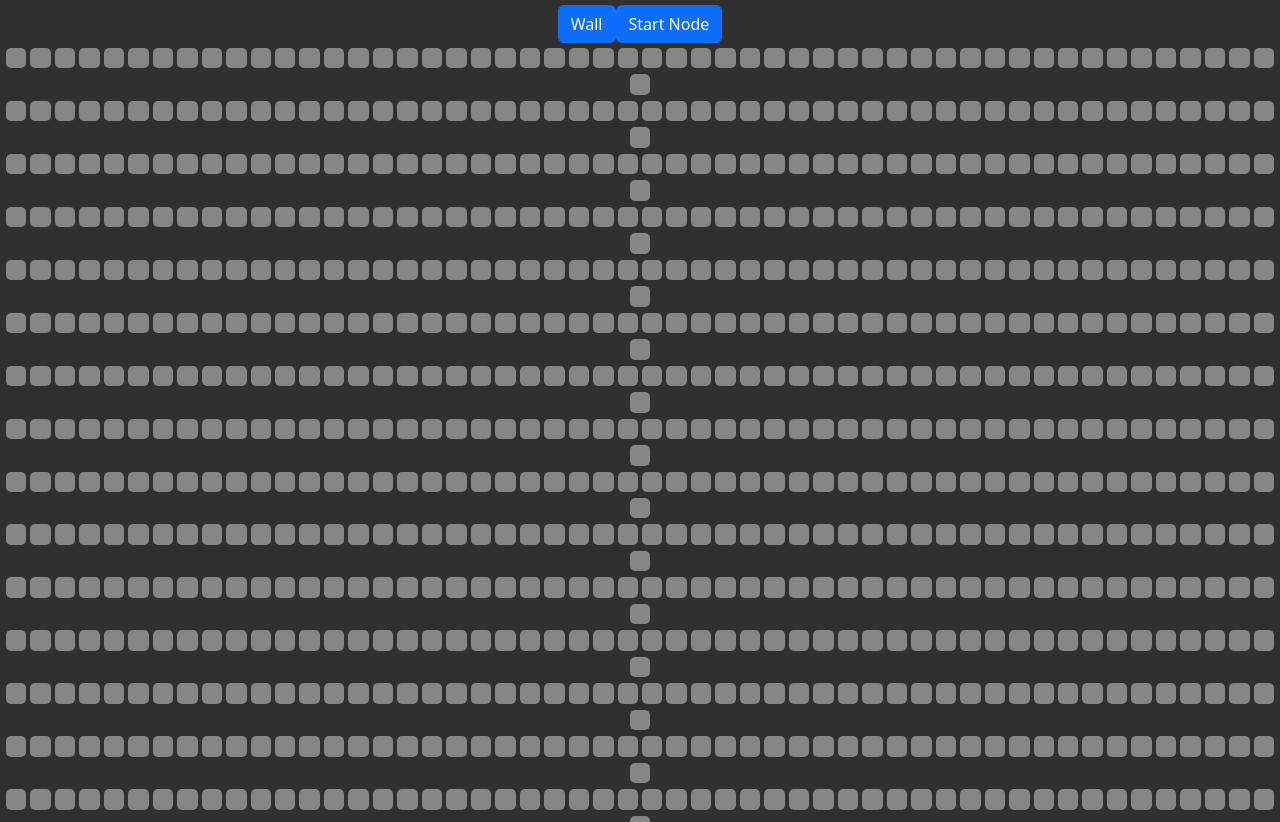
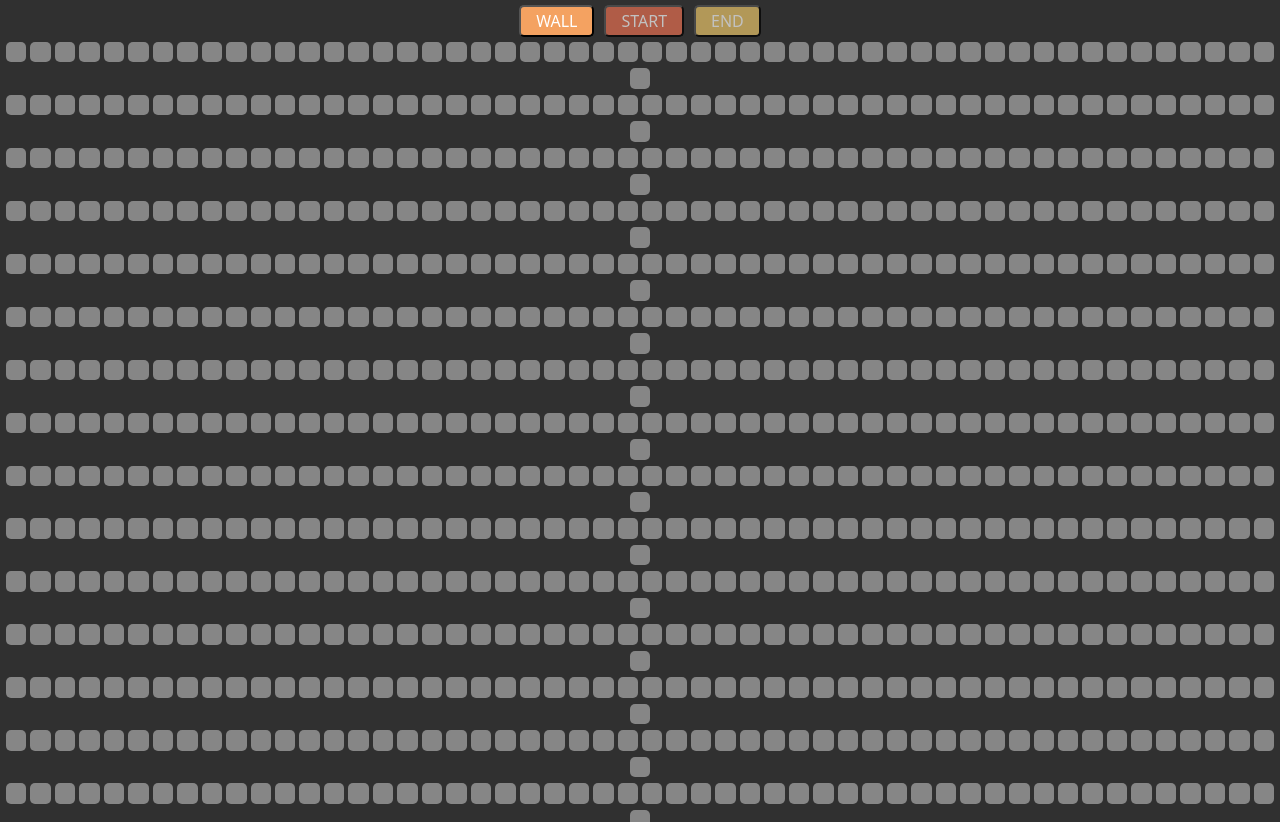
Before and after one commit to huhu72/Dijkstra-s-visualizer-react, a React (Create React App) app: page / in a window 1280 px wide. Shown: the top 822 px of the page. Built offline with nearby package versions, Linux system fonts and the light colour scheme.

Commit message:
Converted everything to functional componenets. Added a toggle group for buttons

```diff
--- a/src/App.js
+++ b/src/App.js
@@ -1,34 +1,213 @@
 import "./App.css";
 import Grid from "./Components/Grid/grid";
-import React, { Component } from "react";
-
+import React, { useState } from "react";
+import ButtonToggleGroup from "./Components/ButtonToggleGroup";
 var startNode = { row: null, col: null };
 var endNode = { row: null, col: null };
-class App extends Component {
-  state = {
-    grid: [],
-    mouseIsPressed: false,
-    buttonClicked: [
-      { id: "wallBtn", isClicked: false },
-      { id: "startNodeBtn", isClicked: false },
-      { id: "endBtn", isClicked: false },
-      { id: "resetBtn", isClicked: false },
-    ],
-    hasStartNode: false,
-  };
 
-  getInitialGrid = () => {
+// class App extends Component {
+//   state = {
+//     grid: [],
+//     mouseIsPressed: false,
+//     buttonClicked: [
+//       { id: "wallBtn", isClicked: false },
+//       { id: "startNodeBtn", isClicked: false },
+//       { id: "endBtn", isClicked: false },
+//       { id: "resetBtn", isClicked: false },
+//     ],
+//     hasStartNode: false,
+//   };
+
+//   // const [state, setState] = useState({
+//   //   grid: [],
+//   //   mouseIsPressed: false,
+//   //   buttonClicked: [
+//   //     { id: "wallBtn", isClicked: false },
+//   //     { id: "startNodeBtn", isClicked: false },
+//   //     { id: "endBtn", isClicked: false },
+//   //     { id: "resetBtn", isClicked: false },
+//   //   ],
+//   //   hasStartNode: false,
+//   // });
+
+//   getInitialGrid = () => {
+//     const grid = [];
+
+//     for (let row = 0; row < 23; row++) {
+//       const currentRow = [];
+//       for (let col = 0; col < 53; col++) {
+//         currentRow.push(this.createNode(col, row));
+//       }
+//       grid.push(currentRow);
+//     }
+//     return grid;
+//   };
+//   //For functional component implementation
+//   //const [grid, setGrid] = useState(getInitialGrid());
+
+//   createNode = (col, row) => {
+//     return {
+//       row,
+//       col,
+//       isStart: false,
+//       isFinish: false,
+//       isWall: false,
+//       distance: Infinity,
+//       isVisited: false,
+//       previousNode: null,
+//     };
+//   };
+
+//   componentDidMount() {
+//     const grid = this.getInitialGrid();
+//     this.setState({ grid });
+//     console.log(this.state.buttonClicked);
+//   }
+
+// handleMouseEnter = (row, col) => {
+//   if (!this.state.mouseIsPressed) return;
+
+//   const newGrid = this.getNewGridWithWall(this.state.grid, row, col);
+//   this.setState({ grid: newGrid });
+// };
+
+// handleMouseUp = () => {
+//   this.setState({ mouseIsPressed: false });
+// };
+
+// handleMouseDown = (row, col) => {
+//   const wallBtnIndex = this.state.buttonClicked.findIndex(
+//     (btn) => btn.id === "wallBtn"
+//   );
+
+//   const startNodeBtnIndex = this.state.buttonClicked.findIndex(
+//     (btn) => btn.id === "startNodeBtn"
+//   );
+
+//   if (this.state.buttonClicked[wallBtnIndex].isClicked) {
+//     const updatedGrid = this.getNewGridWithWall(this.state.grid, row, col);
+
+//     this.setState({ grid: updatedGrid, mouseIsPressed: true });
+//   } else if (this.state.buttonClicked[startNodeBtnIndex].isClicked) {
+//     const updatedGrid = this.getNewGridWithStartNode(
+//       this.state.grid,
+//       row,
+//       col
+//     );
+
+//     this.setState({ grid: updatedGrid });
+//   }
+// };
+//   handleButtonClick = (buttonID) => {
+//     console.log(buttonID);
+
+//     var buttonClicked = this.state.buttonClicked.map((val) => ({
+//       ...val,
+//     }));
+
+//     buttonClicked.forEach((button) => {
+//       if (button.id !== buttonID) {
+//         button.isClicked = false;
+//       } else {
+//         button.isClicked = true;
+//       }
+//     });
+
+//     this.setState({ buttonClicked });
+//     /*
+//     this.setState({
+//       buttonClicked: this.state.buttonClicked.map(
+//         (button) => button.id === buttonID
+//       ),
+//     });
+//     */
+
+//     console.log(this.state.buttonClicked);
+//   };
+
+//   getNewGridWithWall(grid, row, col) {
+//     console.log("works");
+//     const newGrid = grid.slice();
+//     const node = newGrid[row][col];
+//     const newNode = { ...node, isWall: !node.isWall };
+//     newGrid[row][col] = newNode;
+//     return newGrid;
+//   }
+
+//   getNewGridWithStartNode(grid, row, col) {
+//     const startNodeBtnIndex = this.state.buttonClicked.findIndex(
+//       (btn) => btn.id === "startNodeBtn"
+//     );
+
+//     const newGrid = grid.slice();
+//     const node = newGrid[row][col];
+//     const newNode = { ...node, isStart: !node.isStart };
+//     newGrid[row][col] = newNode;
+//     const buttonClicked = [...this.state.buttonClicked];
+//     buttonClicked[startNodeBtnIndex].isClicked = false;
+//     startNode = { row, col };
+//     this.setState({ hasStartNode: true, buttonClicked });
+//     return newGrid;
+//   }
+
+//   render() {
+//     const { grid, mouseIsPressed } = this.state;
+//     //console.log(this.state.buttonClicked);
+//     return (
+//       <div className="App" onMouseUp={this.handleMouseUp}>
+//         <nav style={{ marginTop: "5px" }}>
+//           <div className="btn-container">
+//             <button
+//               className="btn btn-primary"
+//               id="wallBtn"
+//               onClick={(e) => this.handleButtonClick(e.target.id)}
+//             >
+//               Wall
+//             </button>
+//             <button
+//               className="btn btn-primary"
+//               id="startNodeBtn"
+//               onClick={(e) => this.handleButtonClick(e.target.id)}
+//               disabled={this.state.hasStartNode}
+//             >
+//               Start Node
+//             </button>
+//             <input
+//               type="checkbox"
+//               id="resetBtn"
+//               onClick={(e) => this.handleButtonClick(e.target.id)}
+//             />
+//           </div>
+//         </nav>
+// <Grid
+//   key="grid"
+//   grid={grid}
+//   mouseIsPressed={mouseIsPressed}
+//   onMouseDown={this.handleMouseDown}
+//   onMouseUp={this.handleMouseUp}
+//   onMouseEnter={this.handleMouseEnter}
+// />
+//       </div>
+//     );
+//   }
+// }
+
+// export default App;
+
+function getInitialGrid() {
   const grid = [];
+
   for (let row = 0; row < 23; row++) {
     const currentRow = [];
     for (let col = 0; col < 53; col++) {
-        currentRow.push(this.createNode(col, row));
+      currentRow.push(createNode(col, row));
     }
     grid.push(currentRow);
   }
   return grid;
-  };
-  createNode = (col, row) => {
+}
+
+function createNode(col, row) {
   return {
     row,
     col,
@@ -39,51 +218,20 @@ class App extends Component {
     isVisited: false,
     previousNode: null,
   };
-  };
-  componentDidMount() {
-    const grid = this.getInitialGrid();
-    this.setState({ grid });
 }
-  handleMouseEnter = (row, col) => {
-    if (!this.state.mouseIsPressed) return;
-    const newGrid = this.getNewGridWithWall(this.state.grid, row, col);
-    this.setState({ grid: newGrid });
-  };
-  handleMouseUp = () => {
-    this.setState({ mouseIsPressed: false });
-  };
-  handleMouseDown = (row, col) => {
-    const wallBtnIndex = this.state.buttonClicked.findIndex(
-      (btn) => btn.id === "wallBtn"
-    );
-    const startNodeBtnIndex = this.state.buttonClicked.findIndex(
-      (btn) => btn.id === "startNodeBtn"
-    );
-    if (this.state.buttonClicked[wallBtnIndex].isClicked) {
-      const updatedGrid = this.getNewGridWithWall(this.state.grid, row, col);
-      this.setState({ grid: updatedGrid, mouseIsPressed: true });
-    } else if (this.state.buttonClicked[startNodeBtnIndex].isClicked) {
-      const updatedGrid = this.getNewGridWithStartNode(
-        this.state.grid,
-        row,
-        col
-      );
 
-      this.setState({ grid: updatedGrid });
+export default function App() {
+  const [grid, setGrid] = useState(getInitialGrid());
+  const [mouseIsPressed, setMouseIsPresssed] = useState(false);
+  const [activeBtn, setActiveBtn] = useState({ id: "Wall" });
+  const [startNode, setStartNode] = useState({ row: null, col: null });
+  function handleMouseEnter(row, col) {
+    if (!mouseIsPressed) return;
+    const newGrid = getNewGridWithWall(grid, row, col);
+    setGrid(newGrid);
   }
-  };
-  handleButtonClick(buttonID) {
-    var buttonClicked = [...this.state.buttonClicked];
-    buttonClicked.forEach((button) => {
-      if (button.id !== buttonID) {
-        button.isClicked = false;
-      } else {
-        button.isClicked = true;
-      }
-    });
-    this.setState({ buttonClicked });
-  }
-  getNewGridWithWall(grid, row, col) {
+
+  function getNewGridWithWall(grid, row, col) {
     console.log("works");
     const newGrid = grid.slice();
     const node = newGrid[row][col];
@@ -91,52 +239,53 @@ class App extends Component {
     newGrid[row][col] = newNode;
     return newGrid;
   }
-  getNewGridWithStartNode(grid, row, col) {
-    const startNodeBtnIndex = this.state.buttonClicked.findIndex(
-      (btn) => btn.id === "startNodeBtn"
-    );
+
+  function getNewGridWithStartNode(grid, row, col) {
     const newGrid = grid.slice();
     const node = newGrid[row][col];
     const newNode = { ...node, isStart: !node.isStart };
     newGrid[row][col] = newNode;
-    const buttonClicked = [...this.state.buttonClicked];
-    buttonClicked[startNodeBtnIndex].isClicked = false;
-    startNode = { row, col };
-    this.setState({ hasStartNode: true, buttonClicked });
+    setStartNode({ row, col });
     return newGrid;
   }
-  render() {
-    const { grid, mouseIsPressed } = this.state;
+
+  function handleMouseUp() {
+    setMouseIsPresssed(false);
+  }
+
+  function handleMouseDown(row, col) {
+    if (activeBtn === "Wall") {
+      const updatedGrid = getNewGridWithWall(grid, row, col);
+      setGrid(updatedGrid);
+      setMouseIsPresssed(true);
+    } else if (activeBtn === "Start" && startNode.row == null) {
+      const updatedGrid = getNewGridWithStartNode(grid, row, col);
+      setGrid(updatedGrid);
+    }
+  }
+  function handleActive(buttonType) {
+    setActiveBtn(buttonType);
+  }
+  function handleDisableStart(event, setDisabledButton) {
+    if (startNode.col !== null && event.currentTarget.id === "Start") {
+      event.currentTarget.disabled = true;
+    }
+    console.log(event);
+  }
   return (
-      <div className="App" onMouseUp={this.handleMouseUp}>
-        <nav style={{ marginTop: "5px" }}>
-          <button
-            className="btn btn-primary"
-            id="wallBtn"
-            onClick={(e) => this.handleButtonClick(e.target.id)}
-          >
-            Wall
-          </button>
-          <button
-            className="btn btn-primary"
-            id="startNodeBtn"
-            onClick={(e) => this.handleButtonClick(e.target.id)}
-            disabled={this.state.hasStartNode}
-          >
-            Start Node
-          </button>
-        </nav>
+    <div className="App" onMouseUp={handleMouseUp}>
+      <ButtonToggleGroup
+        onActive={handleActive}
+        onDisableStart={handleDisableStart}
+      />
       <Grid
         key="grid"
         grid={grid}
         mouseIsPressed={mouseIsPressed}
-          onMouseDown={this.handleMouseDown}
-          onMouseUp={this.handleMouseUp}
-          onMouseEnter={this.handleMouseEnter}
+        onMouseEnter={handleMouseEnter}
+        onMouseDown={handleMouseDown}
+        onMouseUp={handleMouseUp}
       />
     </div>
   );
 }
-}
-
-export default App;
--- /dev/null
+++ b/src/Components/ButtonToggleGroup.jsx
@@ -0,0 +1,71 @@
+import styled from "styled-components";
+import { useState } from "react";
+
+const theme = {
+  Wall: {
+    defaultColor: "#F4A261",
+    hover: "#F18934",
+  },
+  Start: {
+    defaultColor: "#E76F51",
+    hover: "#E24E29",
+  },
+  End: {
+    defaultColor: "#E9C46A",
+    hover: "#E2B43E",
+  },
+};
+
+const Button = styled.button`
+  background-color: ${(props) => theme[props.buttonType].defaultColor};
+  color: white;
+  padding: 2px 15px;
+  border-radius: 5px;
+  outline: 0;
+  cursor: pointer;
+  text-transform: uppercase;
+  margin: 5px 5px 0px;
+  transition: ease background-color 250ms;
+  &:hover {
+    background-color: ${(props) => theme[props.buttonType].hover};
+  }
+  &:disabled {
+    cursor: pointer;
+    opacity = .7;
+    background-color: black;
+  }
+`;
+Button.defaultProps = {
+  theme: "Wall",
+};
+
+const ButtonToggle = styled(Button)`
+  opacity: 0.7;
+  ${({ active }) => active && `opacity:1`};
+`;
+const types = ["Wall", "Start", "End"];
+
+export default function ButtonToggleGroup({ onActive, onDisableStart }) {
+  const [active, setActive] = useState(types[0]);
+  const [disabledButtons, setDisabledButtons] = useState([]);
+  return (
+    <div>
+      {types.map((type) => (
+        <ButtonToggle
+          key={type}
+          id={type}
+          active={active === type}
+          buttonType={type}
+          onClick={(e) => {
+            console.log(type);
+            setActive(type);
+            onActive(type);
+            onDisableStart(e);
+          }}
+        >
+          {type}
+        </ButtonToggle>
+      ))}
+    </div>
+  );
+}
```
Lines whose indentation alone changed are shown as unchanged.
